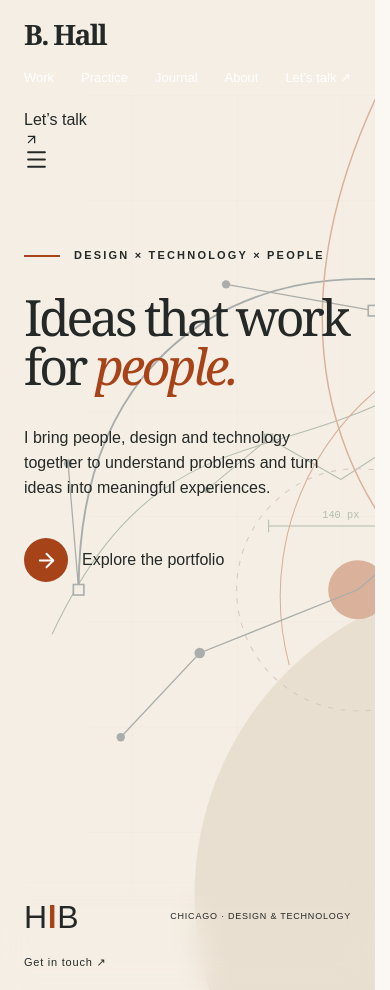
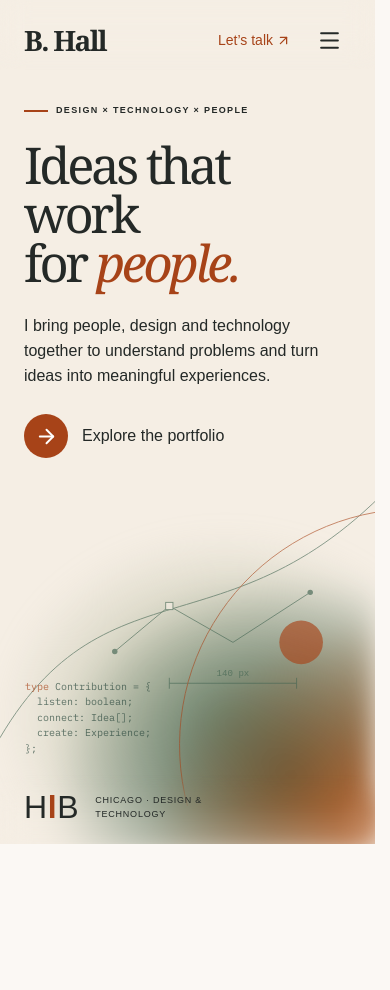
Before and after one commit to brian-hlbdg/portfolio-nextjs, a Next.js app: page /studio in a window 390 px wide. After the commit the page ends 844 px from the top, so only its background shows below. Built offline with nearby package versions, Linux system fonts and the light colour scheme.

Commit message:
Implement portrait canvas states and embedded technical artwork without cards

```diff
--- a/src/app/studio/studio.module.css
+++ b/src/app/studio/studio.module.css
@@ -72,3 +72,45 @@
 .studio[data-arriving=true] .art{animation:exitArt .42s cubic-bezier(.42,0,.58,1) reverse both;transition:none}
 @media(max-width:760px){.studio[data-arriving=true] .intro{animation-name:exitUp}}
 @media(prefers-reduced-motion:reduce){.studio[data-arriving=true] *,.studio[data-returning=true]{animation:none!important;transition:none!important}}
+
+/* Portrait composition: two states occupy the same canvas. */
+.mobileNav,.mobileReturn,.mobileColor,.art .mobileDrawing{display:none}
+@media(max-width:760px){
+ .studio{min-height:100svh}
+ .header{flex-wrap:nowrap;gap:12px;padding:18px 24px 8px}
+ .header .nav{display:none}
+ .mobileNav{display:flex;align-items:center;gap:16px;font-size:14px}
+ .mobileNav a{display:flex;align-items:center;gap:3px;color:var(--rust)}
+ .mobileNav button{min-width:44px;min-height:44px;display:grid;place-items:center}
+ .canvas{display:grid;grid-template-columns:minmax(0,1fr);grid-template-rows:1fr;align-items:start;min-height:0;padding:34px 24px 125px;gap:0;flex:1}
+ .intro,.index{grid-area:1/1;position:relative;inset:auto;width:100%;max-width:none;transform:none;align-self:start}
+ .intro{transition:opacity .8s cubic-bezier(.42,0,.58,1),transform .8s cubic-bezier(.42,0,.58,1),visibility .8s;opacity:1}
+ .studio[data-open=true] .intro{transform:translateY(-42px);opacity:0;visibility:hidden;pointer-events:none}
+ .intro h1{font-size:clamp(48px,13vw,76px);margin-bottom:27px}
+ .eyebrow{font-size:9px;letter-spacing:.15em;margin-bottom:22px}
+ .eyebrow:before{width:24px;margin-right:8px}
+ .description{font-size:16px;line-height:1.55;margin-bottom:24px;max-width:320px}
+ .index{padding:0;transition:opacity .8s cubic-bezier(.42,0,.58,1),translate .8s cubic-bezier(.42,0,.58,1)}
+ .studio[data-open=true] .index{animation:appear .55s cubic-bezier(.42,0,.58,1) .25s both;transition-delay:.25s}
+ .studio[data-open=false] .index:not([hidden]){animation:depart .8s cubic-bezier(.42,0,.58,1) both}
+ .index h2{font-size:clamp(40px,10.8vw,56px);max-width:320px;margin-bottom:20px}
+ .entries>div{padding:10px 0 12px}
+ .entries strong{font-size:30px}
+ .entries p{margin-top:4px;min-height:0;font-size:13px}
+ .entries p>span{display:block!important;min-height:1.55em!important;overflow:visible!important}
+ .entries p>span>span[aria-hidden=true]{display:none}
+ .entries p>span>span:first-child{position:static!important;width:auto!important;height:auto!important;clip:auto!important;white-space:normal!important;margin:0!important}
+ .mobileReturn{display:flex;align-items:center;gap:12px;margin-top:22px;color:var(--rust);min-height:44px;font-size:14px}
+ .mobileReturn span{display:grid;place-items:center;width:38px;height:38px;border-radius:50%;background:var(--rust);color:white}
+ .art{inset:0;opacity:1;transition:filter .8s cubic-bezier(.42,0,.58,1)}
+ .art>svg:not(.mobileDrawing){display:none}
+ .mobileColor{display:block;position:absolute;inset:0;background:radial-gradient(ellipse 65% 27% at 105% 100%,#bd581d 0%,transparent 100%),radial-gradient(ellipse 64% 24% at 78% 92%,#335746 0%,transparent 100%),radial-gradient(ellipse 60% 22% at 60% 85%,#b1b69a 0%,transparent 100%);filter:blur(14px)}
+ .art .mobileDrawing{display:block;position:absolute;inset:auto 0 38px;width:100%;height:300px;opacity:.65}
+ .art .code{display:block;position:absolute;top:auto;bottom:88px;left:25px;font-size:10px;line-height:1.55;color:#28463b;opacity:.72}
+ .studio[data-open=true] .art{filter:blur(14px)}
+ .footer{padding:14px 24px max(18px,env(safe-area-inset-bottom));gap:16px;justify-content:flex-start;flex-wrap:nowrap}
+ .footer>span:nth-child(2){font-size:9px;max-width:145px;line-height:1.5}
+ .footer>a{display:none}
+ .studio[data-leaving=true][data-open=true] .intro,.studio[data-arriving=true] .intro{animation:none;opacity:0;visibility:hidden}
+}
+@media(max-width:760px) and (prefers-reduced-motion:reduce){.studio *{animation:none!important;transition:none!important}}
```
